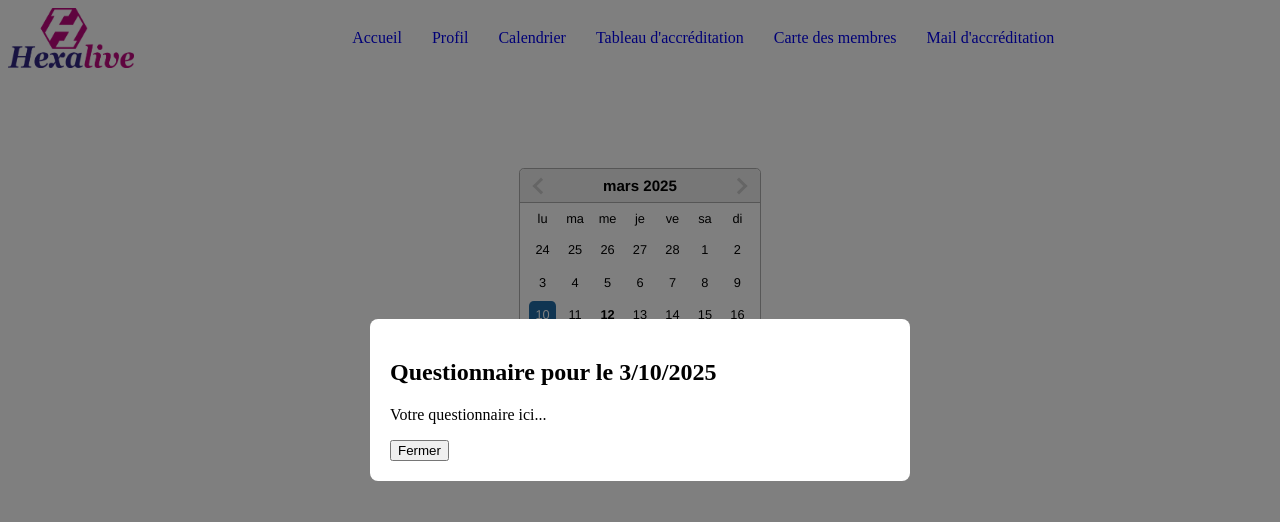
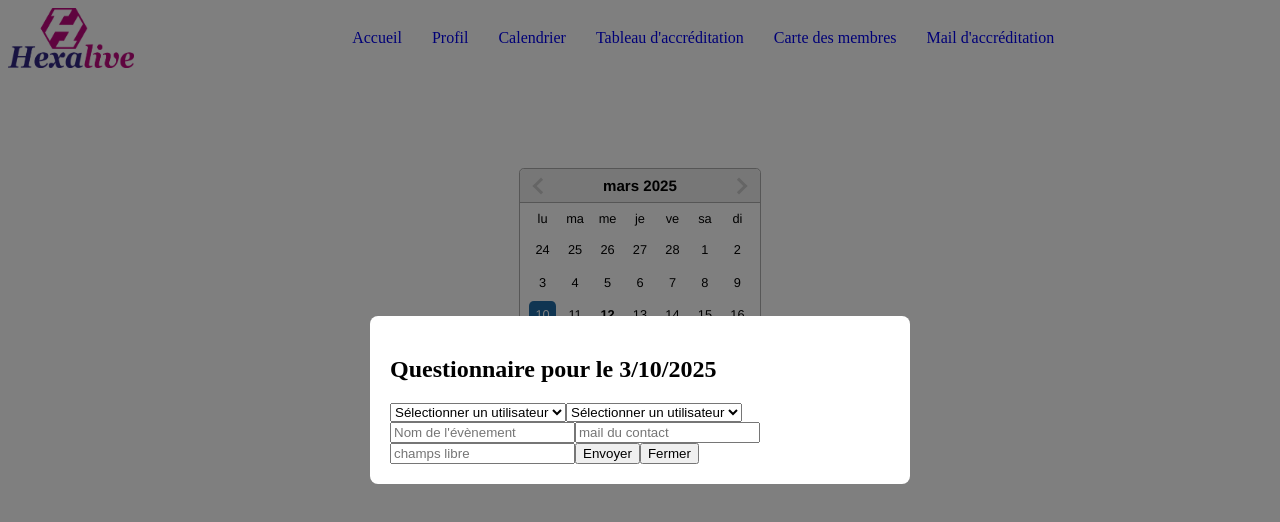
Before and after one commit to Fabienholert/hexalive, a React (Vite) app in the folder frontend/: page /calendrier in a window 1280 px wide. Both pictures are taken after a click on the element "10". Shown: the top 522 px of the page. Built offline with nearby package versions, Linux system fonts and the light colour scheme.

Commit message:
Ajout d'un formulaire dans le modal du calendrier pour la sélection d'utilisateurs et la saisie d'événements

```diff
--- a/frontend/src/pages/calendrier/calendrier.jsx
+++ b/frontend/src/pages/calendrier/calendrier.jsx
@@ -3,16 +3,34 @@ import React, { useEffect, useState } from "react";
 import DatePicker, { registerLocale, setDefaultLocale } from "react-datepicker";
 import "react-datepicker/dist/react-datepicker.css";
 import "./calendrier.scss";
+
 registerLocale("fr", fr);
 setDefaultLocale("fr");
 
 function CalendarWithModal() {
   const [selectedDate, setSelectedDate] = useState(null);
   const [isModalOpen, setIsModalOpen] = useState(false);
+  const [utilisateur1, setUtilisateur1] = useState("");
+  const [utilisateur2, setUtilisateur2] = useState("");
+  const [eventName, setEventName] = useState("");
+  const [emailContact, setEmailContact] = useState("");
+  const [freeField, setFreeField] = useState("");
+  const [utilisateurs, setUtilisateurs] = useState([]); // Ajout de l'état pour les utilisateurs
 
   useEffect(() => {
-    registerLocale("fr", fr);
-  }, []);
+    // Simule un appel à une API pour récupérer les utilisateurs
+    const fetchUtilisateurs = async () => {
+      // Remplace ceci par ta logique pour récupérer les utilisateurs
+      const utilisateursData = [
+        { id: "1", nom: "Alice" },
+        { id: "2", nom: "Bob" },
+        { id: "3", nom: "Charlie" },
+      ];
+      setUtilisateurs(utilisateursData);
+    };
+
+    fetchUtilisateurs();
+  }, []); // L'effet s'exécute une seule fois au montage du composant
 
   const handleDateChange = (date) => {
     setSelectedDate(date);
@@ -21,6 +39,42 @@ function CalendarWithModal() {
 
   const closeModal = () => {
     setIsModalOpen(false);
+  };
+
+  const handleUtilisateur1Change = (e) => {
+    setUtilisateur1(e.target.value);
+  };
+
+  const handleUtilisateur2Change = (e) => {
+    setUtilisateur2(e.target.value);
+  };
+
+  const handleEventNameChange = (e) => {
+    setEventName(e.target.value);
+  };
+
+  const handleEmailContactChange = (e) => {
+    setEmailContact(e.target.value);
+  };
+
+  const handleFreeFieldChange = (e) => {
+    setFreeField(e.target.value);
+  };
+
+  const handleSubmit = (e) => {
+    e.preventDefault();
+
+    const formData = {
+      selectedDate: selectedDate,
+      utilisateur1: utilisateur1,
+      utilisateur2: utilisateur2,
+      eventName: eventName,
+      emailContact: emailContact,
+      freeField: freeField,
+    };
+
+    console.log("Données du formulaire:", formData);
+    closeModal();
   };
 
   return (
@@ -37,8 +91,46 @@ function CalendarWithModal() {
         <div className="modal-overlay" onClick={closeModal}>
           <div className="modal-content" onClick={(e) => e.stopPropagation()}>
             <h2>Questionnaire pour le {selectedDate?.toLocaleDateString()}</h2>
-            <p>Votre questionnaire ici...</p>
-            <button onClick={closeModal}>Fermer</button>
+            <form onSubmit={handleSubmit}>
+              <select value={utilisateur1} onChange={handleUtilisateur1Change}>
+                <option value="">Sélectionner un utilisateur</option>
+                {utilisateurs.map((utilisateur) => (
+                  <option key={utilisateur.id} value={utilisateur.id}>
+                    {utilisateur.nom}
+                  </option>
+                ))}
+              </select>
+              <select value={utilisateur2} onChange={handleUtilisateur2Change}>
+                <option value="">Sélectionner un utilisateur</option>
+                {utilisateurs.map((utilisateur) => (
+                  <option key={utilisateur.id} value={utilisateur.id}>
+                    {utilisateur.nom}
+                  </option>
+                ))}
+              </select>
+              <input
+                type="text"
+                placeholder="Nom de l'évènement"
+                value={eventName}
+                onChange={handleEventNameChange}
+              />
+              <input
+                type="email"
+                placeholder="mail du contact"
+                value={emailContact}
+                onChange={handleEmailContactChange}
+              />
+              <input
+                type="text"
+                placeholder="champs libre"
+                value={freeField}
+                onChange={handleFreeFieldChange}
+              />
+              <input type="submit" value="Envoyer" />
+              <button type="button" onClick={closeModal}>
+                Fermer
+              </button>
+            </form>
           </div>
         </div>
       )}
```
